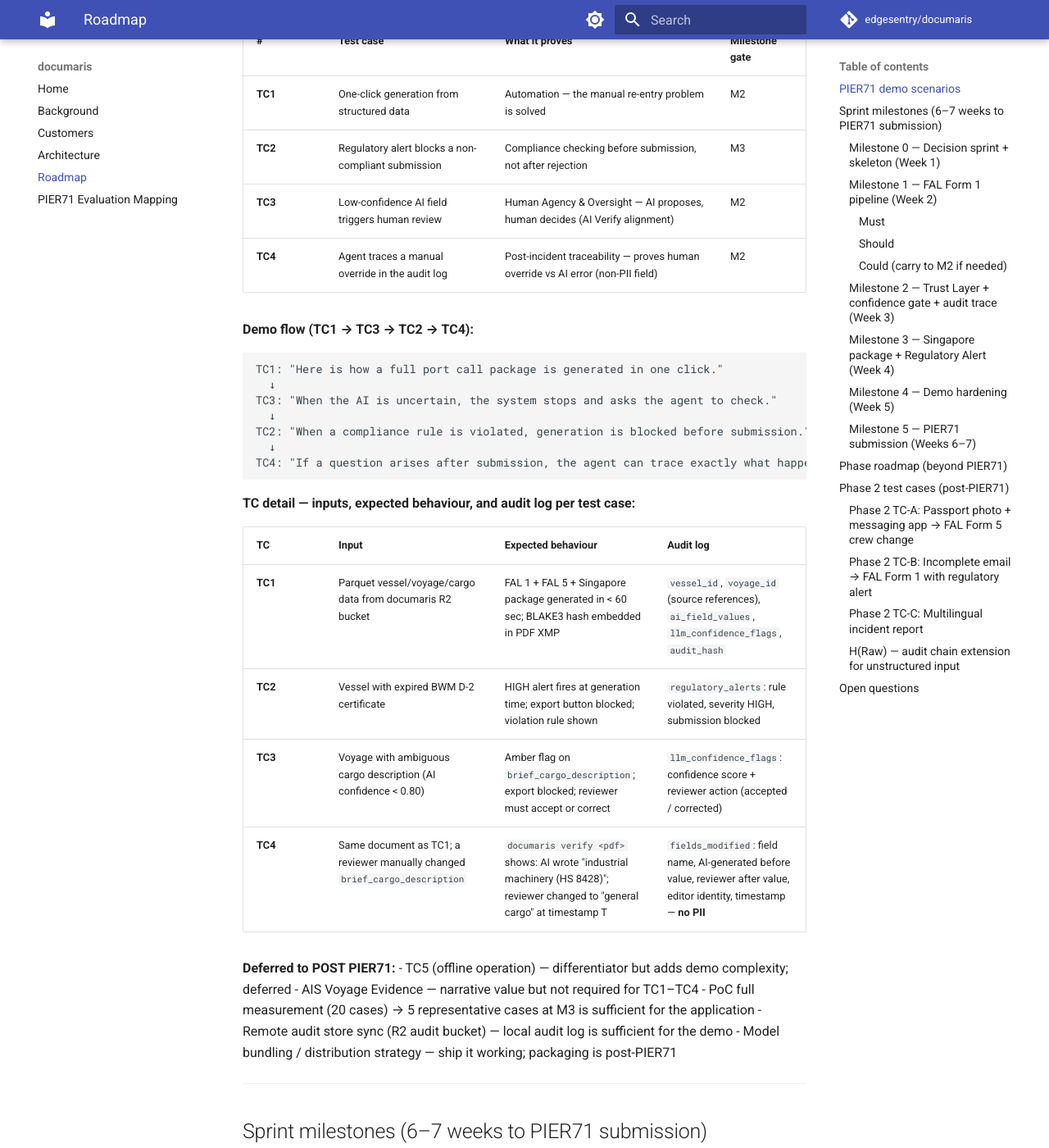
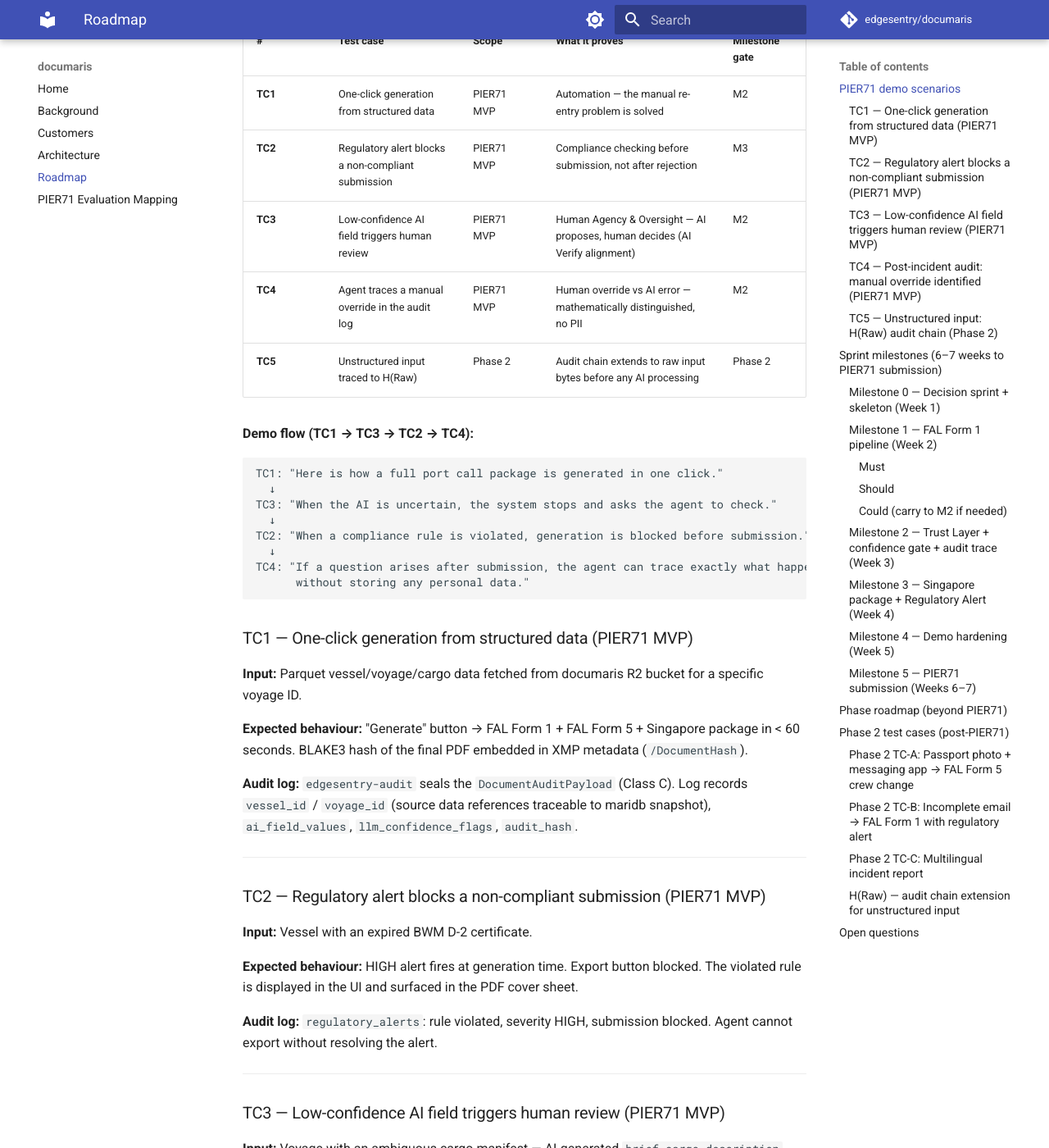
Before and after one commit to edgesentry/documaris, an MkDocs documentation site: the page built from docs/roadmap.md, in a window 1280 px wide and 1400 px high, scrolled down 582 px. Shown: the whole window at 82% size. Built offline with MkDocs 1.6.1 and Material for MkDocs 9.7.7, drawn with Linux system fonts in a browser that asks for light colours; comment, search, counter and statistics services are not loaded; some of the changed text lies outside the part shown.

Commit message:
expand PIER71 demo scenarios to full TC1–TC5 spec
Each TC now has: input, expected behaviour, audit log fields, and
what it proves. TC5 added as Phase 2 with full H(Raw) chain description.

Key points:
- TC1: vessel_id/voyage_id source references (not H(Raw))
- TC3: action recorded (accept/correct), no reason code
- TC4: non-PII field (brief_cargo_description), explicit "no Class A PII"
  statement; proof uses Class C data only
- TC5: documaris computes H(Raw), edgesentry-audit seals opaque bytes

Co-Authored-By: Claude Sonnet 4.6 <noreply@anthropic.com>

````diff
--- a/docs/roadmap.md
+++ b/docs/roadmap.md
@@ -11,14 +11,15 @@
 
 ## PIER71 demo scenarios
 
-The PIER71 demo is built around four test cases demonstrated in sequence as a single unscripted walkthrough. Each test case maps directly to the core value proposition.
+The PIER71 demo is built around four test cases (TC1–TC4) demonstrated in sequence as a single unscripted walkthrough, plus one Phase 2 scenario (TC5) for post-PIER71 development.
 
-| # | Test case | What it proves | Milestone gate |
-|---|---|---|---|
-| **TC1** | One-click generation from structured data | Automation — the manual re-entry problem is solved | M2 |
-| **TC2** | Regulatory alert blocks a non-compliant submission | Compliance checking before submission, not after rejection | M3 |
-| **TC3** | Low-confidence AI field triggers human review | Human Agency & Oversight — AI proposes, human decides (AI Verify alignment) | M2 |
-| **TC4** | Agent traces a manual override in the audit log | Post-incident traceability — proves human override vs AI error (non-PII field) | M2 |
+| # | Test case | Scope | What it proves | Milestone gate |
+|---|---|---|---|---|
+| **TC1** | One-click generation from structured data | PIER71 MVP | Automation — the manual re-entry problem is solved | M2 |
+| **TC2** | Regulatory alert blocks a non-compliant submission | PIER71 MVP | Compliance checking before submission, not after rejection | M3 |
+| **TC3** | Low-confidence AI field triggers human review | PIER71 MVP | Human Agency & Oversight — AI proposes, human decides (AI Verify alignment) | M2 |
+| **TC4** | Agent traces a manual override in the audit log | PIER71 MVP | Human override vs AI error — mathematically distinguished, no PII | M2 |
+| **TC5** | Unstructured input traced to H(Raw) | Phase 2 | Audit chain extends to raw input bytes before any AI processing | Phase 2 |
 
 **Demo flow (TC1 → TC3 → TC2 → TC4):**
 ```
@@ -28,22 +29,72 @@ TC3: "When the AI is uncertain, the system stops and asks the agent to check."
   ↓
 TC2: "When a compliance rule is violated, generation is blocked before submission."
   ↓
-TC4: "If a question arises after submission, the agent can trace exactly what happened."
+TC4: "If a question arises after submission, the agent can trace exactly what happened —
+      without storing any personal data."
 ```
 
-**TC detail — inputs, expected behaviour, and audit log per test case:**
+### TC1 — One-click generation from structured data (PIER71 MVP)
 
-| TC | Input | Expected behaviour | Audit log |
-|---|---|---|---|
-| **TC1** | Parquet vessel/voyage/cargo data from documaris R2 bucket | FAL 1 + FAL 5 + Singapore package generated in < 60 sec; BLAKE3 hash embedded in PDF XMP | `vessel_id`, `voyage_id` (source references), `ai_field_values`, `llm_confidence_flags`, `audit_hash` |
-| **TC2** | Vessel with expired BWM D-2 certificate | HIGH alert fires at generation time; export button blocked; violation rule shown | `regulatory_alerts`: rule violated, severity HIGH, submission blocked |
-| **TC3** | Voyage with ambiguous cargo description (AI confidence < 0.80) | Amber flag on `brief_cargo_description`; export blocked; reviewer must accept or correct | `llm_confidence_flags`: confidence score + reviewer action (accepted / corrected) |
-| **TC4** | Same document as TC1; a reviewer manually changed `brief_cargo_description` | `documaris verify <pdf>` shows: AI wrote "industrial machinery (HS 8428)"; reviewer changed to "general cargo" at timestamp T | `fields_modified`: field name, AI-generated before value, reviewer after value, editor identity, timestamp — **no PII** |
+**Input:** Parquet vessel/voyage/cargo data fetched from documaris R2 bucket for a specific voyage ID.
+
+**Expected behaviour:** "Generate" button → FAL Form 1 + FAL Form 5 + Singapore package in < 60 seconds. BLAKE3 hash of the final PDF embedded in XMP metadata (`/DocumentHash`).
+
+**Audit log:** `edgesentry-audit` seals the `DocumentAuditPayload` (Class C). Log records `vessel_id` / `voyage_id` (source data references traceable to maridb snapshot), `ai_field_values`, `llm_confidence_flags`, `audit_hash`.
+
+---
+
+### TC2 — Regulatory alert blocks a non-compliant submission (PIER71 MVP)
+
+**Input:** Vessel with an expired BWM D-2 certificate.
+
+**Expected behaviour:** HIGH alert fires at generation time. Export button blocked. The violated rule is displayed in the UI and surfaced in the PDF cover sheet.
+
+**Audit log:** `regulatory_alerts`: rule violated, severity HIGH, submission blocked. Agent cannot export without resolving the alert.
+
+---
+
+### TC3 — Low-confidence AI field triggers human review (PIER71 MVP)
+
+**Input:** Voyage with an ambiguous cargo manifest — AI-generated `brief_cargo_description` has confidence score < 0.80.
+
+**Expected behaviour:** Field highlighted amber. Export blocked. Reviewer must explicitly Accept or Correct the field before the PDF can be exported.
+
+**Audit log:** `llm_confidence_flags`: AI confidence score per field + reviewer action (accepted / corrected). No reason code required — action alone is recorded.
+
+---
+
+### TC4 — Post-incident audit: manual override identified (PIER71 MVP)
+
+**Scenario:** After port entry, authority flags a mismatch between the FAL Form 1 cargo declaration and the bill of lading. Agent runs `documaris verify <pdf>`.
+
+**Result:** `fields_modified` shows: AI generated `brief_cargo_description` = "industrial machinery (HS 8428)" correctly; a specific user manually changed it to "general cargo" at timestamp T.
+
+**What this proves:** AI error and human override are mathematically distinguishable. **No Class A PII is stored in the audit log** — the proof uses only Class C (operational) data. documaris protects crew privacy while maintaining full accountability for document content decisions.
+
+**Audit log:** `fields_modified`: field name · AI before value · reviewer after value · editor identity · timestamp. No passport numbers, crew names, or any Class A data.
+
+---
+
+### TC5 — Unstructured input: H(Raw) audit chain (Phase 2)
+
+**Input:** WhatsApp passport photo (JPEG) + chat message: "1 new crew joined. Name: Alex Wong."
+
+**Expected behaviour:**
+- **documaris** computes `H(Raw)` = BLAKE3(raw image bytes) and BLAKE3(raw message bytes) **before** any AI processing.
+- `H(Raw)` is stored in `DocumentAuditPayload.raw_input_hashes` (Class C — only the hash, not the image or message content).
+- **edgesentry-audit** receives the serialised `DocumentAuditPayload` as opaque bytes and seals it into an `AuditRecord`. The library does not compute or inspect `H(Raw)`.
+
+**What this proves:** If OCR misread or document forgery is suspected later, the system can present the hash of the exact bytes it received — proving what input it was given, independent of the AI's interpretation.
+
+**Audit log:** `raw_input_hashes` (H(Raw) per input source) → `ai_field_values` (AI extraction) → `llm_confidence_flags` → `AuditRecord`. Full chain from raw input to sealed output.
+
+---
 
 **Deferred to POST PIER71:**
-- TC5 (offline operation) — differentiator but adds demo complexity; deferred
+- TC5 (Phase 2) — requires vision-capable local model and unstructured ingestion pipeline
+- Offline operation — differentiator but adds demo complexity; deferred
 - AIS Voyage Evidence — narrative value but not required for TC1–TC4
-- PoC full measurement (20 cases) → 5 representative cases at M3 is sufficient for the application
+- PoC full measurement (20 cases) → 5 representative cases at M3 is sufficient
 - Remote audit store sync (R2 audit bucket) — local audit log is sufficient for the demo
 - Model bundling / distribution strategy — ship it working; packaging is post-PIER71
 
````
